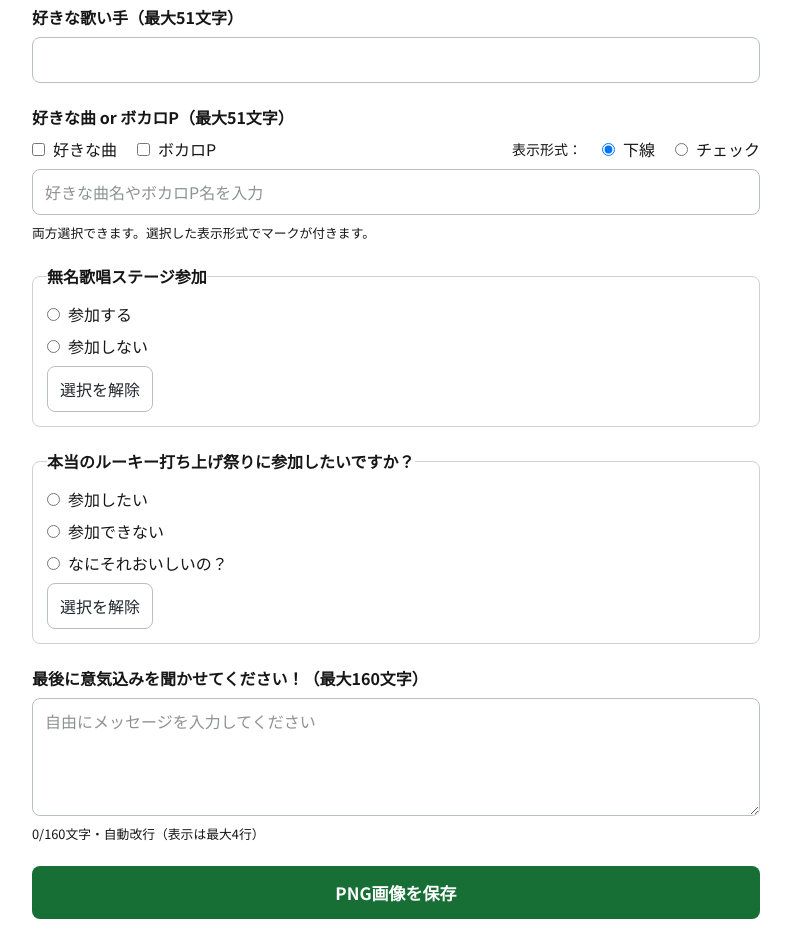
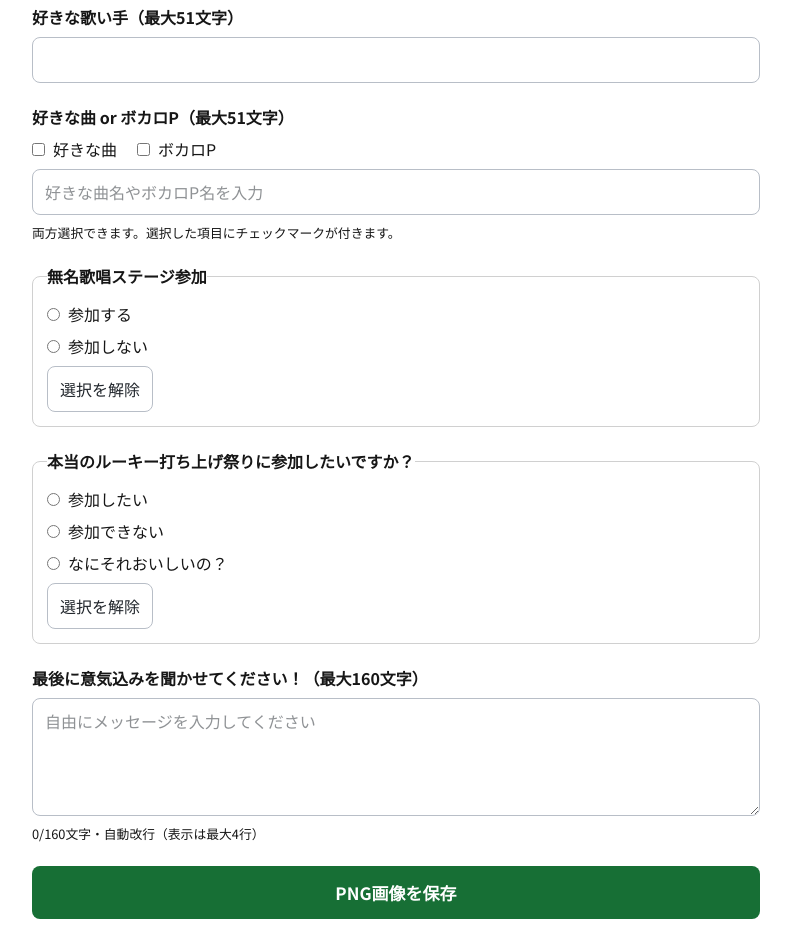
Before and after one commit to hontono-rookie-web-design/hontono-utaite-web, a Next.js app in the folder 2026winter/frontend/: page /participation-card in a window 1280 px wide. Shown: the part 1620-2551 px from the top of the page, without its empty margins (388-1179 px from the left). Built offline with nearby package versions, Linux system fonts and the light colour scheme; no server answers.

Commit message:
Removed Underlines

```diff
--- a/2026winter/frontend/src/app/participation-card/page.tsx
+++ b/2026winter/frontend/src/app/participation-card/page.tsx
@@ -29,7 +29,6 @@ type Platform = (typeof PLATFORM_OPTIONS)[number]["value"];
 type StageChoice = "yes" | "no" | "";
 type AfterpartyChoice = "yes" | "no" | "what" | "";
 type FavoriteType = "song" | "vocaloidP";
-type FavoriteMarkStyle = "underline" | "check";
 
 type CardValues = {
   name: string;
@@ -40,7 +39,6 @@ type CardValues = {
   favoriteSinger: string;
   favoriteSongOrVocaloidP: string;
   favoriteTypes: FavoriteType[];
-  favoriteMarkStyle: FavoriteMarkStyle;
   stageChoice: StageChoice;
   afterpartyChoice: AfterpartyChoice;
   message: string;
@@ -127,26 +125,6 @@ function drawCheck(ctx: CanvasRenderingContext2D, x: number, y: number) {
   ctx.lineTo(x - 3, y + 9);
   ctx.lineTo(x + 14, y - 13);
   ctx.stroke();
-  ctx.restore();
-}
-
-function drawUnderline(
-  ctx: CanvasRenderingContext2D,
-  startX: number,
-  endX: number,
-  y: number,
-) {
-  ctx.save();
-
-  ctx.strokeStyle = "#FF0208";
-  ctx.lineWidth = 5;
-  ctx.lineCap = "round";
-
-  ctx.beginPath();
-  ctx.moveTo(startX, y);
-  ctx.lineTo(endX, y);
-  ctx.stroke();
-
   ctx.restore();
 }
 
@@ -324,24 +302,13 @@ async function renderCard(
   drawCenteredWrappedText(ctx, values.favoriteSinger, 902, 826, 490, 110, 38, 18);
   drawCenteredWrappedText(ctx, values.favoriteSongOrVocaloidP, 311, 1028, 490, 110, 38, 18);
 
-  // Display either underlines or checkmarks.
-  // 下線またはチェックマークのいずれかを表示する。
-  if (values.favoriteMarkStyle === "underline") {
-    if (values.favoriteTypes.includes("song")) {
-      drawUnderline(ctx, 65, 251, 951);
-    }
+  // 好きな曲・ボカロPの選択をチェックマークで表示
+  if (values.favoriteTypes.includes("song")) {
+    drawCheck(ctx, 247, 947);
+  }
 
-    if (values.favoriteTypes.includes("vocaloidP")) {
-      drawUnderline(ctx, 350, 505, 951);
-    }
-  } else {
-    if (values.favoriteTypes.includes("song")) {
-      drawCheck(ctx, 247, 947);
-    }
-
-    if (values.favoriteTypes.includes("vocaloidP")) {
-      drawCheck(ctx, 495, 947);
-    }
+  if (values.favoriteTypes.includes("vocaloidP")) {
+    drawCheck(ctx, 495, 947);
   }
 
   // 無名歌唱ステージ参加（single choice）
@@ -384,8 +351,6 @@ export default function ParticipationCardPage() {
   const [favoriteSinger, setFavoriteSinger] = useState("");
   const [favoriteSongOrVocaloidP, setFavoriteSongOrVocaloidP] = useState("");
   const [favoriteTypes, setFavoriteTypes] = useState<FavoriteType[]>([]);
-  const [favoriteMarkStyle, setFavoriteMarkStyle] =
-  useState<FavoriteMarkStyle>("underline");
   const [stageChoice, setStageChoice] = useState<StageChoice>("");
   const [afterpartyChoice, setAfterpartyChoice] = useState<AfterpartyChoice>("");
   const [message, setMessage] = useState("");
@@ -401,12 +366,11 @@ export default function ParticipationCardPage() {
     favoriteSinger,
     favoriteSongOrVocaloidP,
     favoriteTypes,
-    favoriteMarkStyle,
     stageChoice,
     afterpartyChoice,
     message,
   }), [name, profileImage, platforms, otherPlatform, genre, favoriteSinger,
-      favoriteSongOrVocaloidP, favoriteTypes, favoriteMarkStyle, stageChoice, afterpartyChoice, message]);
+      favoriteSongOrVocaloidP, favoriteTypes, stageChoice, afterpartyChoice, message]);
 
   useEffect(() => {
     let cancelled = false;
@@ -635,25 +599,6 @@ export default function ParticipationCardPage() {
               />
               ボカロP
             </label>
-            <span className="ml-auto text-sm">表示形式：</span>
-            <label className={choiceClass}>
-              <input
-                type="radio"
-                name="favorite-mark-style"
-                checked={favoriteMarkStyle === "underline"}
-                onChange={() => setFavoriteMarkStyle("underline")}
-              />
-              下線
-            </label>
-            <label className={choiceClass}>
-              <input
-                type="radio"
-                name="favorite-mark-style"
-                checked={favoriteMarkStyle === "check"}
-                onChange={() => setFavoriteMarkStyle("check")}
-              />
-              チェック
-            </label>
           </div>
           <input
             className={fieldClass}
@@ -662,7 +607,7 @@ export default function ParticipationCardPage() {
             onChange={(event) => setFavoriteSongOrVocaloidP(event.target.value)}
             placeholder="好きな曲名やボカロP名を入力"
           />
-          <small>両方選択できます。選択した表示形式でマークが付きます。</small>
+          <small>両方選択できます。選択した項目にチェックマークが付きます。</small>
         </div>
 
         <fieldset className={fieldsetClass}>
```
